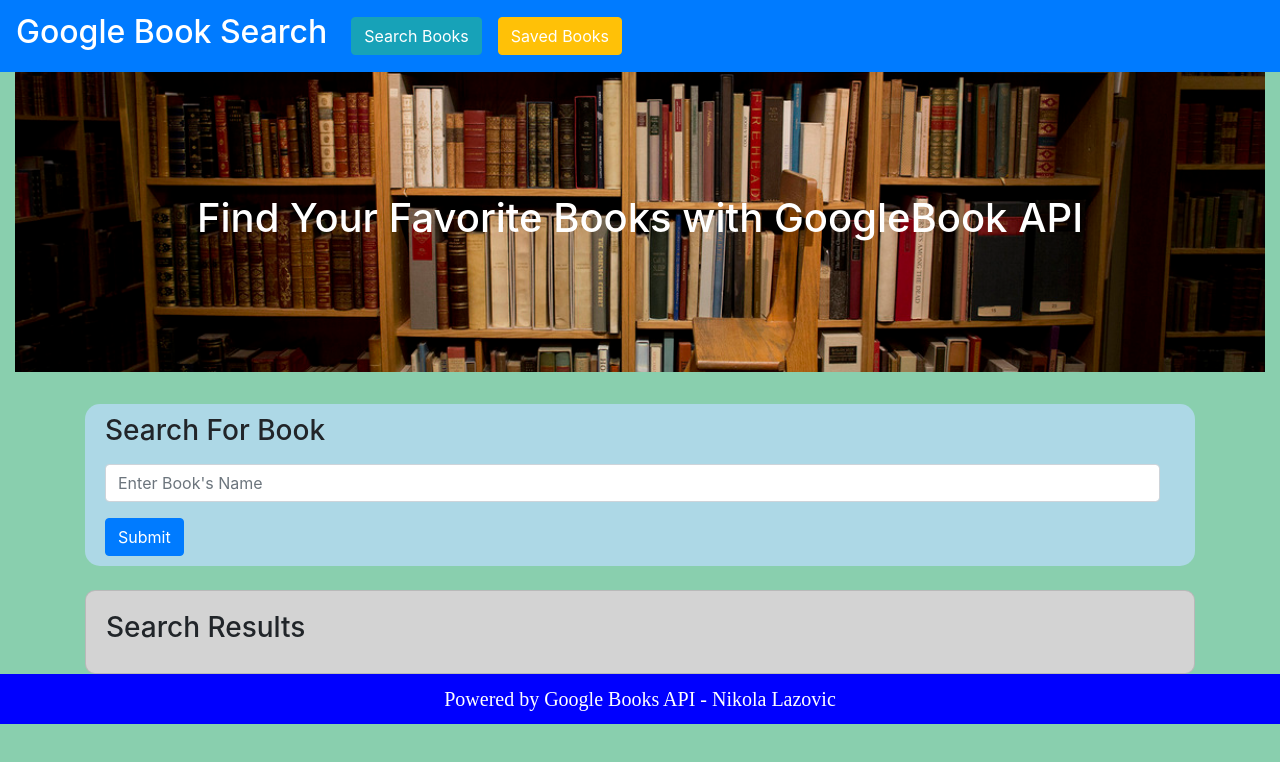
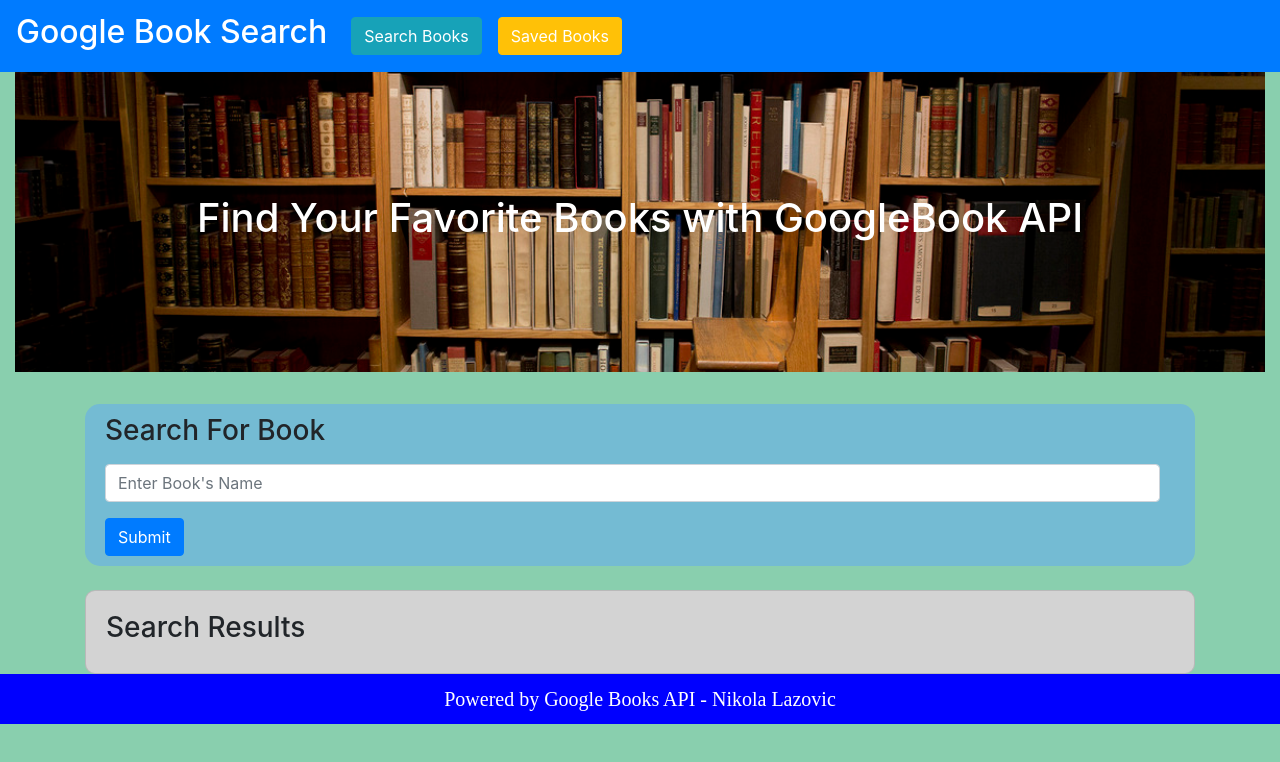
Before and after one commit to NikLaz1/nikolalazovicassignment21, a React (Create React App) app in the folder client/: page / in a window 1280 px wide. Shown: the top 762 px of the page. Built offline with nearby package versions, Linux system fonts and the light colour scheme; a web font is replaced by a local one.

Commit message:
style.css Fixed

```diff
--- a/client/src/components/SearchForm/style.css
+++ b/client/src/components/SearchForm/style.css
@@ -1,5 +1,5 @@
 form{
-    background: lightblue;
+    background: rgb(116, 187, 211);
     border-radius: 15px;
 }
 .BookSearchLabel{
```
